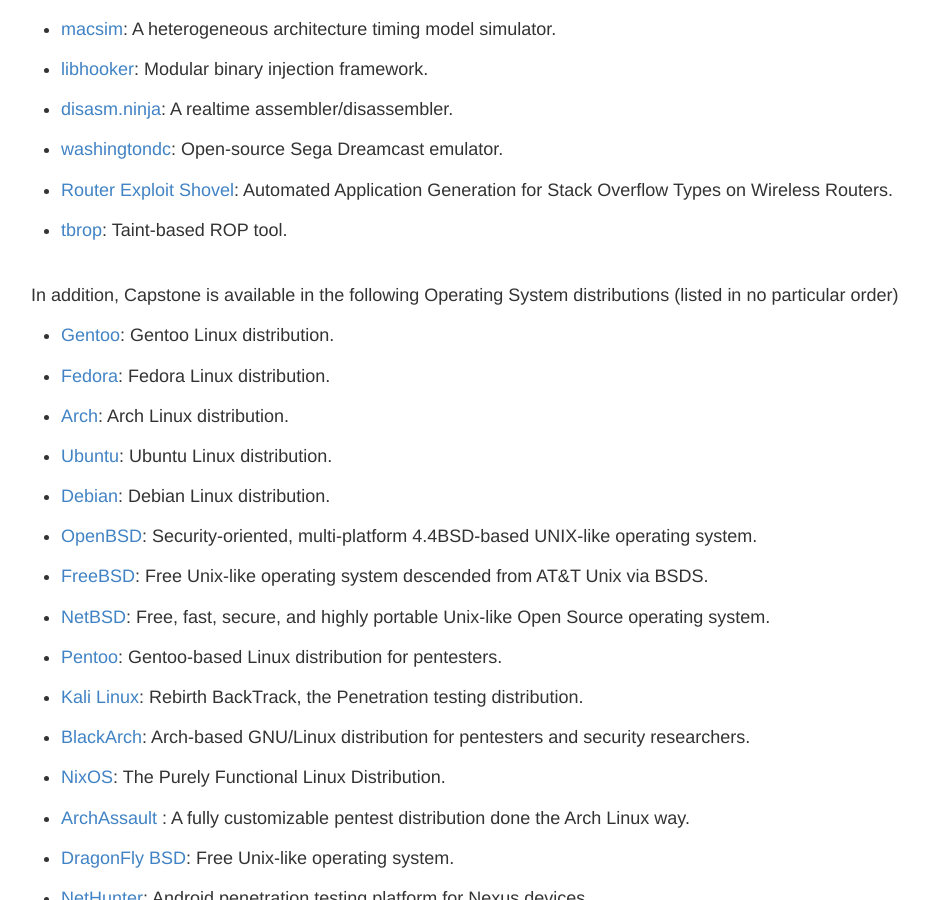
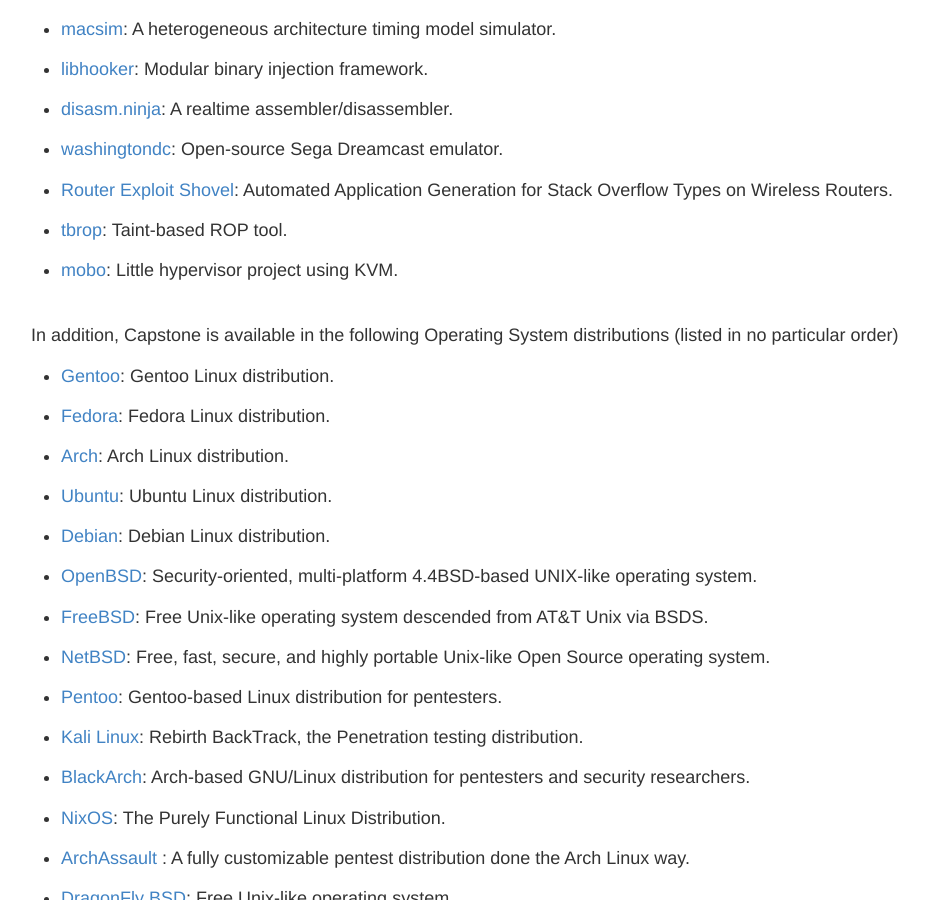
Before and after one commit to capstone-engine/capstone-engine.github.io, a Jekyll site: the page built from showcase.md, in a window 1280 px wide and 900 px high, scrolled down 19497 px. Shown: the whole window, without its empty margins (169-1098 px from the left). Built offline with Jekyll 4.4.1, drawn with Linux system fonts in a browser that asks for light colours; some of the changed lines change nothing that is shown.

Commit message:
showcase

```diff
--- a/showcase.md
+++ b/showcase.md
@@ -5,7 +5,7 @@
 
 ## Showcase
 
-In our knowledge, Capstone has been used by **468** following products (listed in no particular order).
+In our knowledge, Capstone has been used by **469** following products (listed in no particular order).
 
 - [Unicorn](http://www.unicorn-engine.org): Lightweight multi-arch, multi-platform CPU emulator framework.
 
@@ -941,6 +941,9 @@
 
 - [tbrop](https://github.com/clslgrnc/tbrop): Taint-based ROP tool.
 
+- [mobo](https://github.com/nickwanninger/mobo): Little hypervisor project using KVM.
+
+
 
 <br>
 In addition, Capstone is available in the following Operating System distributions (listed in no particular order)
```
